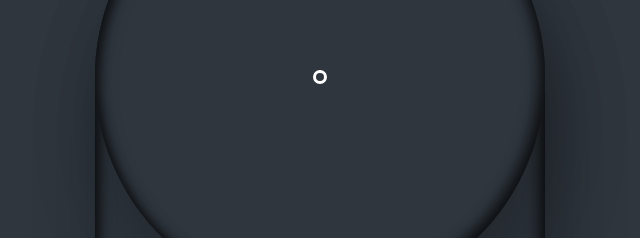
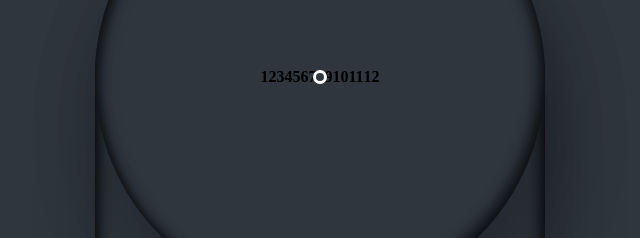
Before and after one commit to rashaduldev/Digital-clock, a plain HTML site: page index.html in a window 1280 px wide. Shown: the part 303-541 px from the top of the page, 320-960 px from the left. Drawn offline with Linux system fonts and the light colour scheme.

Commit message:
Update index.html

```diff
--- a/index.html
+++ b/index.html
@@ -11,7 +11,18 @@
 <body class="bodyy">
     <div class="container">
         <div class="clock">
-            <span></span>
+            <span style="--i:1;"><b>1</b></span>
+            <span style="--i:1;"><b>2</b></span>
+            <span style="--i:1;"><b>3</b></span>
+            <span style="--i:1;"><b>4</b></span>
+            <span style="--i:1;"><b>5</b></span>
+            <span style="--i:1;"><b>6</b></span>
+            <span style="--i:1;"><b>7</b></span>
+            <span style="--i:1;"><b>8</b></span>
+            <span style="--i:1;"><b>9</b></span>
+            <span style="--i:1;"><b>10</b></span>
+            <span style="--i:1;"><b>11</b></span>
+            <span style="--i:1;"><b>12</b></span>
         </div>
     </div>
 </body>
```
